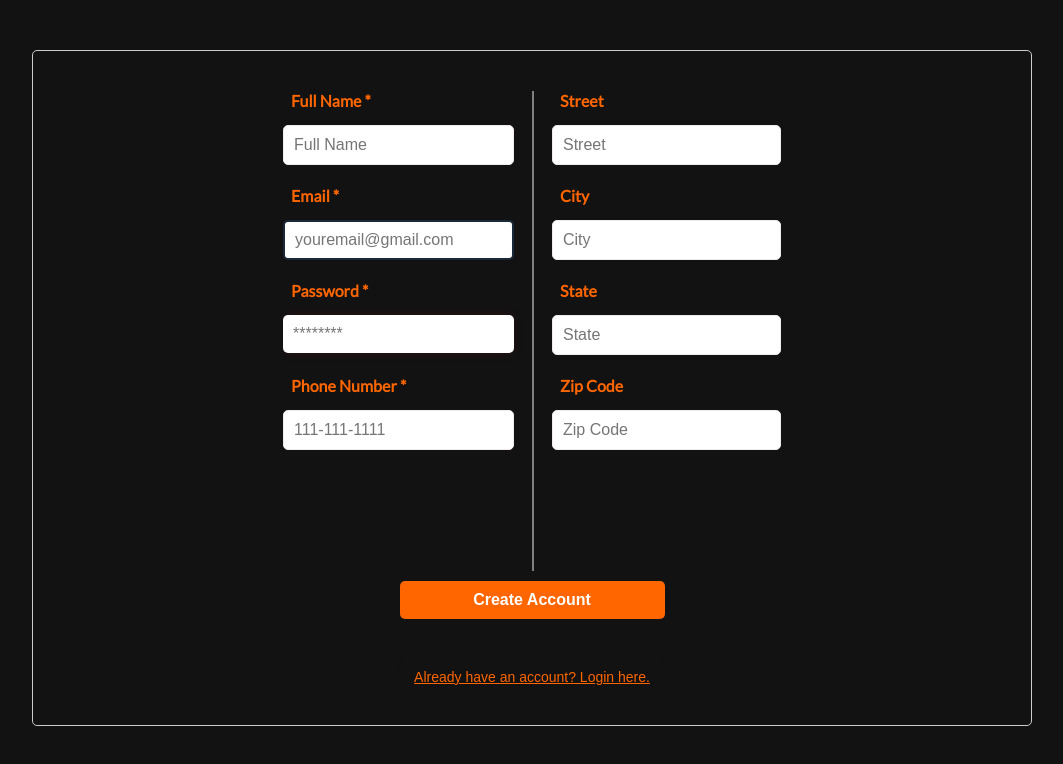
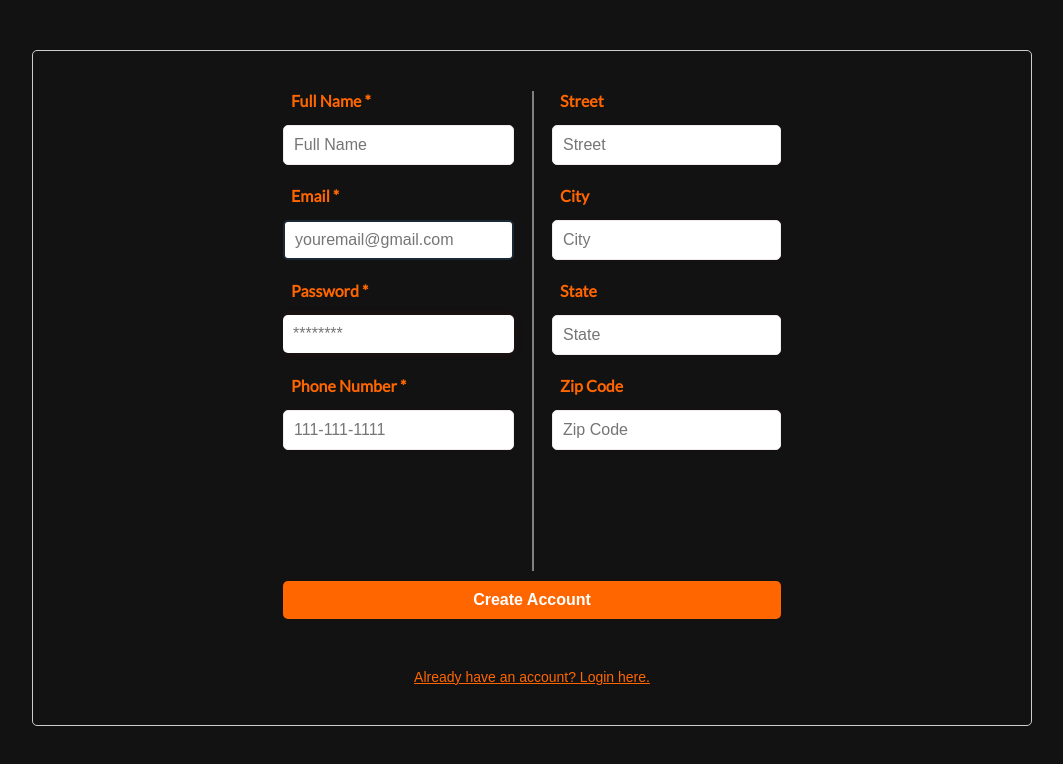
Before and after one commit to Cucumbercon/Cinema-Project, a React (Create React App) app in the folder web/: page /adminSignup in a window 1280 px wide. Shown: the top 764 px of the page, without its empty margins (108-1171 px from the left). Built offline with nearby package versions, Linux system fonts and the light colour scheme; a web font is replaced by a local one.

Commit message:
added password input

```diff
--- a/web/src/pages/Admin/adminSignup.css
+++ b/web/src/pages/Admin/adminSignup.css
@@ -123,7 +123,7 @@
     font-size: 16px;
     cursor: pointer;
     margin-top: 10px;
-    width: 265px;
+    width: 100%;
   }
 
   /* Link button styles */
--- a/web/src/pages/Users/UpdateProfile.js
+++ b/web/src/pages/Users/UpdateProfile.js
@@ -72,6 +72,8 @@ export const UpdateProfile = (props) => {
     e.preventDefault();
     // Check if password and confirmPassword match and update the user's password
     if (password === confirmPassword) {
+
+
       // Update the user's password here
       const pass = encrypt(password);
 
```
